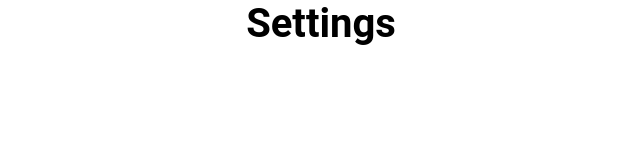
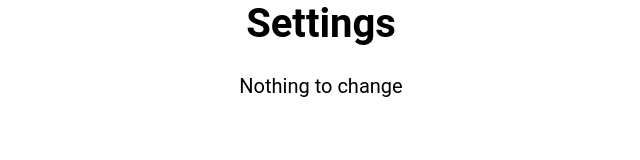
Before and after one commit to gautomdas/Lighthouse, a website: page public/settings.html in a window 1280 px wide. Shown: the whole page, without its empty margins (319-959 px from the left). Drawn offline with Linux system fonts and the light colour scheme.

Commit message:
idk what settings we have tho

```diff
--- a/public/settings.html
+++ b/public/settings.html
@@ -4,5 +4,6 @@
 </head>
 <body>
 <h1>Settings</h1>
+Nothing to change
 </body>
 </html>
```
